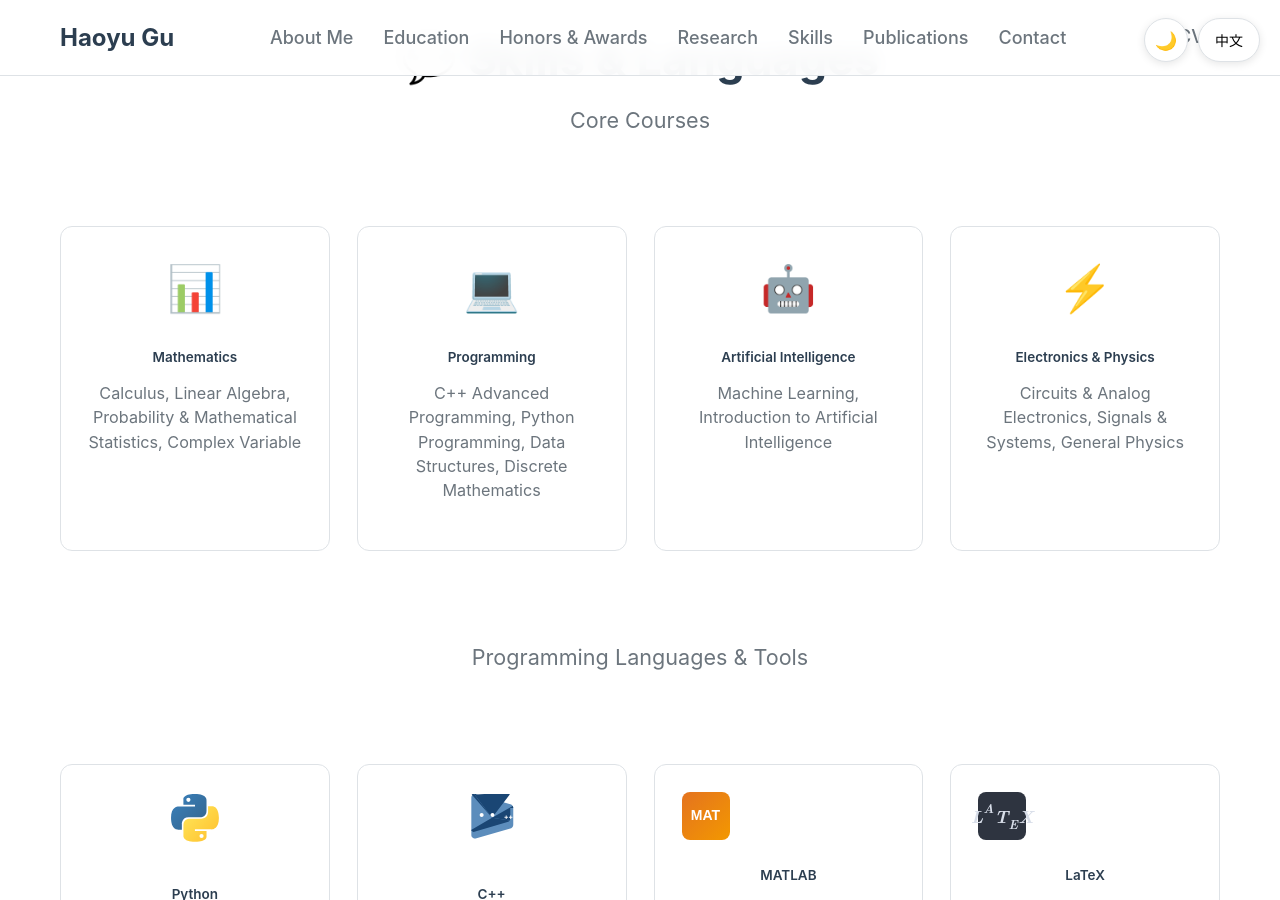
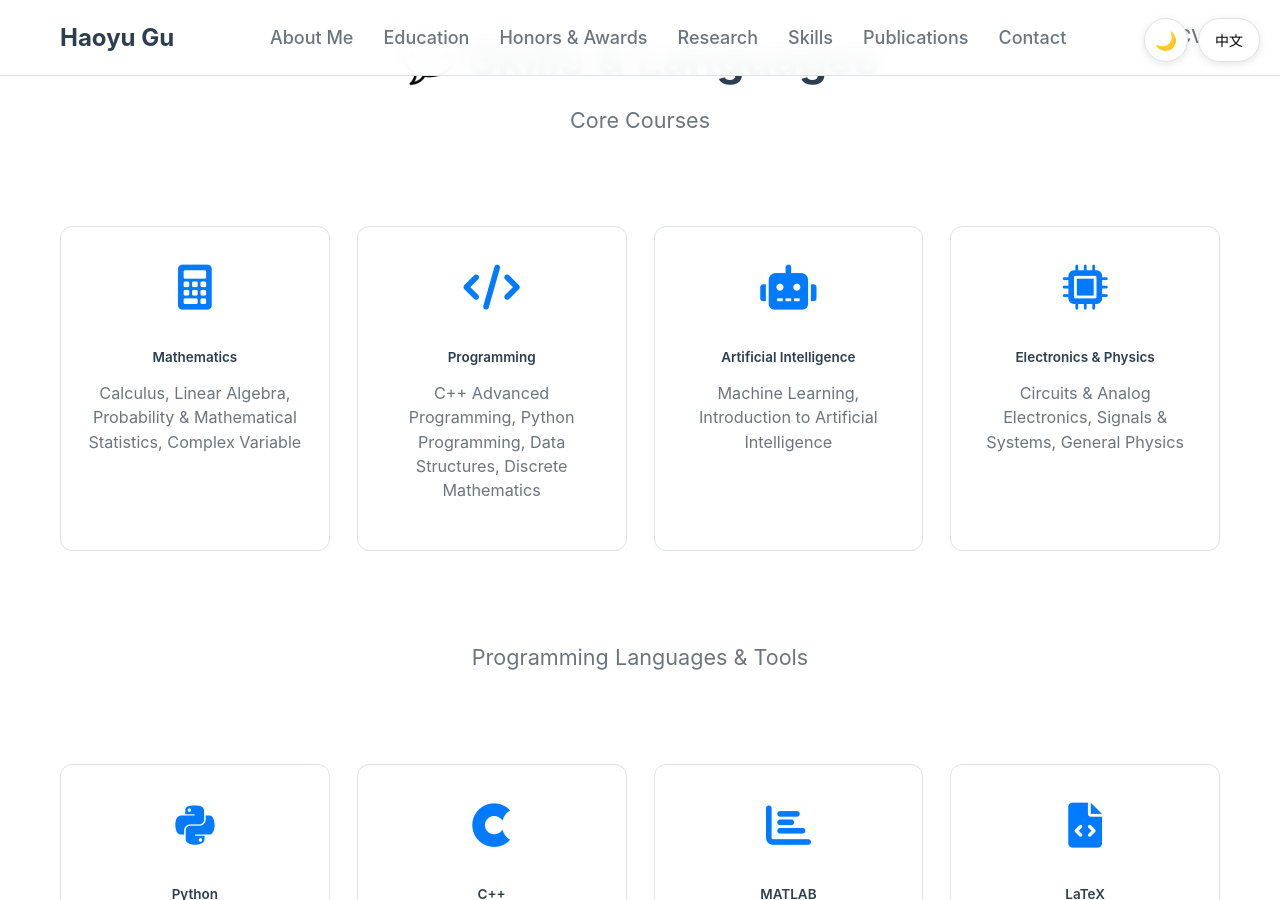
Before and after one commit to Haoyu-Gu/haoyu-gu.github.io, a Jekyll site: the page built from index.html, in a window 1280 px wide and 900 px high, scrolled down 7093 px. Built offline with Jekyll 4.4.1, drawn with Linux system fonts in a browser that asks for light colours.

Commit message:
Replace emoji icons with professional Font Awesome icons in skills section

```diff
--- a/_includes/head/custom.html
+++ b/_includes/head/custom.html
@@ -12,6 +12,8 @@
 <meta name="theme-color" content="#ffffff"/>
 <link rel="stylesheet" href="{{ base_path }}/assets/css/academicons.css"/>
 
+<!-- Font Awesome -->
+<link rel="stylesheet" href="https://cdnjs.cloudflare.com/ajax/libs/font-awesome/6.0.0/css/all.min.css"/>
 
 <!-- Support for MatJax -->
 <script src="https://cdnjs.cloudflare.com/polyfill/v3/polyfill.min.js?features=es6"></script>
--- a/index.html
+++ b/index.html
@@ -206,104 +206,60 @@ title: "Haoyu Gu - Personal Portfolio"
   <div class="section-subtitle" data-lang='{"en": "Core Courses", "zh": "核心课程"}'>📘 Core Courses</div>
   <div class="skills-grid">
     <div class="skill-item">
-      <div class="skill-icon">📊</div>
+      <div class="skill-icon"><i class="fas fa-calculator"></i></div>
       <h4 class="skill-name" data-lang='{"en": "Mathematics", "zh": "数学"}'>Mathematics</h4>
       <p class="skill-level" data-lang='{"en": "Calculus, Linear Algebra, Probability & Mathematical Statistics, Complex Variable", "zh": "微积分、线性代数、概率论与数理统计、复变函数"}'>Calculus, Linear Algebra, Probability & Mathematical Statistics, Complex Variable</p>
     </div>
     <div class="skill-item">
-      <div class="skill-icon">💻</div>
+      <div class="skill-icon"><i class="fas fa-code"></i></div>
       <h4 class="skill-name" data-lang='{"en": "Programming", "zh": "编程"}'>Programming</h4>
       <p class="skill-level" data-lang='{"en": "C++ Advanced Programming, Python Programming, Data Structures, Discrete Mathematics", "zh": "C++高级编程、Python编程、数据结构、离散数学"}'>C++ Advanced Programming, Python Programming, Data Structures, Discrete Mathematics</p>
     </div>
     <div class="skill-item">
-      <div class="skill-icon">🤖</div>
+      <div class="skill-icon"><i class="fas fa-robot"></i></div>
       <h4 class="skill-name" data-lang='{"en": "Artificial Intelligence", "zh": "人工智能"}'>Artificial Intelligence</h4>
       <p class="skill-level" data-lang='{"en": "Machine Learning, Introduction to Artificial Intelligence", "zh": "机器学习、人工智能导论"}'>Machine Learning, Introduction to Artificial Intelligence</p>
     </div>
     <div class="skill-item">
-      <div class="skill-icon">⚡</div>
+      <div class="skill-icon"><i class="fas fa-microchip"></i></div>
       <h4 class="skill-name" data-lang='{"en": "Electronics & Physics", "zh": "电子学与物理"}'>Electronics & Physics</h4>
       <p class="skill-level" data-lang='{"en": "Circuits & Analog Electronics, Signals & Systems, General Physics", "zh": "电路与模拟电子学、信号与系统、普通物理"}'>Circuits & Analog Electronics, Signals & Systems, General Physics</p>
     </div>
   </div>
 
-  <div class="section-subtitle" data-lang='{"en": "Programming Languages & Tools", "zh": "编程语言与工具"}' style="margin-top: 3rem;"><i class="fas fa-tools"></i> Programming Languages & Tools</div>
+  <div class="section-subtitle" data-lang='{"en": "Programming Languages & Tools", "zh": "编程语言与工具"}' style="margin-top: 3rem;">🛠️ Programming Languages & Tools</div>
   <div class="skills-grid">
     <div class="skill-item">
-      <div class="skill-icon">
-        <svg width="48" height="48" viewBox="0 0 256 255" xmlns="http://www.w3.org/2000/svg">
-          <defs>
-            <linearGradient x1="12.959%" y1="12.039%" x2="79.639%" y2="78.201%" id="a">
-              <stop stop-color="#387EB8" offset="0%"/>
-              <stop stop-color="#366994" offset="100%"/>
-            </linearGradient>
-            <linearGradient x1="19.128%" y1="20.579%" x2="90.742%" y2="88.429%" id="b">
-              <stop stop-color="#FFE052" offset="0%"/>
-              <stop stop-color="#FFC331" offset="100%"/>
-            </linearGradient>
-          </defs>
-          <path d="M126.916.072c-64.832 0-60.784 28.115-60.784 28.115l.072 29.128h61.868v8.745H41.631S.145 61.355.145 126.77c0 65.417 36.21 63.097 36.21 63.097h21.61v-30.356s-1.165-36.21 35.632-36.21h61.362s34.475.557 34.475-33.319V33.97S194.67.072 126.916.072zM92.802 19.66a11.12 11.12 0 0 1 11.13 11.13 11.12 11.12 0 0 1-11.13 11.13 11.12 11.12 0 0 1-11.13-11.13 11.12 11.12 0 0 1 11.13-11.13z" fill="url(#a)"/>
-          <path d="M128.757 254.126c64.832 0 60.784-28.115 60.784-28.115l-.072-29.127H127.6v-8.745h86.441s41.486 4.705 41.486-60.712c0-65.416-36.21-63.096-36.21-63.096h-21.61v30.355s1.165 36.21-35.632 36.21h-61.362s-34.475-.557-34.475 33.32v56.013s-5.235 33.897 62.518 33.897zm34.114-19.586a11.12 11.12 0 0 1-11.13-11.13 11.12 11.12 0 0 1 11.13-11.131 11.12 11.12 0 0 1 11.13 11.13 11.12 11.12 0 0 1-11.13 11.13z" fill="url(#b)"/>
-        </svg>
-      </div>
+      <div class="skill-icon"><i class="fab fa-python"></i></div>
       <h4 class="skill-name" data-lang='{"en": "Python", "zh": "Python"}'>Python</h4>
       <p class="skill-level" data-lang='{"en": "Advanced", "zh": "高级"}'>Advanced</p>
     </div>
     <div class="skill-item">
-      <div class="skill-icon">
-        <svg width="48" height="48" viewBox="0 0 256 288" xmlns="http://www.w3.org/2000/svg">
-          <path d="M255.569 84.72c-.002-4.83-1.035-9.098-3.124-12.761-2.052-3.602-5.125-6.621-9.247-9.008L34.898 2.266C30.732.078 26.108-0.548 21.321 0.598c-4.781 1.142-8.853 3.63-12.152 7.361-3.308 3.741-5.185 8.169-5.185 12.761v226.318c0 4.724 1.869 9.169 5.185 12.761 3.299 3.731 7.37 6.22 12.152 7.361 4.787 1.146 9.411.52 13.577-1.667l208.301-60.685c4.122-2.388 7.195-5.406 9.247-9.008 2.089-3.663 3.122-7.931 3.124-12.761V84.72z" fill="#5C8DBC"/>
-          <path d="M128.182 143.241L2.988 215.593c.667 2.014 1.665 3.916 3.011 5.615 2.749 3.473 6.819 5.82 11.442 6.615l208.301-60.684c3.828-2.217 6.82-5.102 8.747-8.378L128.182 143.241z" fill="#1A4674"/>
-          <path d="M255.569 84.72c-.002-4.83-1.035-9.098-3.124-12.761L128.182 143.241l106.327 15.52c2.052-3.663 3.124-7.931 3.124-12.761V84.72h-.064z" fill="#1A4674"/>
-          <path d="M128.182 143.241L21.321.598C16.108-.542 10.659.285 6.01 3.105L128.182 143.241z" fill="#1A4674"/>
-          <path d="M128.182 143.241L234.489 2.294c-2.075-3.648-5.125-6.621-9.247-9.028L34.898 2.266C30.732.078 26.108-.548 21.321 0.598L128.182 143.241z" fill="#1A4674"/>
-          <path d="M54.127 126.297c0-6.549 5.309-11.858 11.859-11.858s11.859 5.309 11.859 11.858-5.31 11.859-11.859 11.859-11.859-5.31-11.859-11.859zm64.947 0c0-6.549 5.309-11.858 11.859-11.858s11.859 5.309 11.859 11.858-5.31 11.859-11.859 11.859-11.859-5.31-11.859-11.859z" fill="#fff"/>
-          <text x="200" y="150" font-family="Arial Black, sans-serif" font-size="40" font-weight="bold" fill="#fff">++</text>
-        </svg>
-      </div>
+      <div class="skill-icon"><i class="fab fa-cuttlefish"></i></div>
       <h4 class="skill-name" data-lang='{"en": "C++", "zh": "C++"}'>C++</h4>
       <p class="skill-level" data-lang='{"en": "Advanced", "zh": "高级"}'>Advanced</p>
     </div>
     <div class="skill-item">
-      <div class="skill-icon">
-        <div style="width: 48px; height: 48px; background: linear-gradient(135deg, #E4731F 0%, #F39800 100%); border-radius: 8px; display: flex; align-items: center; justify-content: center; color: white; font-weight: bold; font-size: 14px; font-family: Arial, sans-serif;">MAT</div>
-      </div>
+      <div class="skill-icon"><i class="fas fa-chart-bar"></i></div>
       <h4 class="skill-name" data-lang='{"en": "MATLAB", "zh": "MATLAB"}'>MATLAB</h4>
       <p class="skill-level" data-lang='{"en": "Intermediate", "zh": "中级"}'>Intermediate</p>
     </div>
     <div class="skill-item">
-      <div class="skill-icon">
-        <div style="width: 48px; height: 48px; display: flex; align-items: center; justify-content: center; background: #2E3440; border-radius: 8px;">
-          <span style="font-family: 'Computer Modern', 'Latin Modern Roman', serif; font-style: italic; font-size: 18px; color: #D8DEE9; font-weight: bold;">L<sup style="font-size: 0.7em; vertical-align: 0.3em;">A</sup>T<sub style="font-size: 0.7em; vertical-align: -0.2em;">E</sub>X</span>
-        </div>
-      </div>
+      <div class="skill-icon"><i class="fas fa-file-code"></i></div>
       <h4 class="skill-name" data-lang='{"en": "LaTeX", "zh": "LaTeX"}'>LaTeX</h4>
       <p class="skill-level" data-lang='{"en": "Advanced", "zh": "高级"}'>Advanced</p>
     </div>
   </div>
 
-  <div class="section-subtitle" data-lang='{"en": "Languages", "zh": "语言能力"}' style="margin-top: 3rem;"><i class="fas fa-globe"></i> Languages</div>
+  <div class="section-subtitle" data-lang='{"en": "Languages", "zh": "语言能力"}' style="margin-top: 3rem;">🌐 Languages</div>
   <div class="skills-grid">
     <div class="skill-item">
-      <div class="skill-icon">
-        <div style="width: 48px; height: 48px; background: linear-gradient(to right, #012169 33%, #FFFFFF 33%, #FFFFFF 66%, #C8102E 66%); border-radius: 8px; display: flex; align-items: center; justify-content: center; position: relative; overflow: hidden;">
-          <div style="position: absolute; top: 0; left: 0; right: 66.66%; bottom: 0; background: #012169;"></div>
-          <div style="position: absolute; top: 0; left: 33.33%; right: 33.33%; bottom: 0; background: #FFFFFF;"></div>
-          <div style="position: absolute; top: 0; left: 66.66%; right: 0; bottom: 0; background: #C8102E;"></div>
-          <span style="position: relative; z-index: 1; font-size: 16px; font-weight: bold; color: #FFFFFF; text-shadow: 1px 1px 2px rgba(0,0,0,0.7);">EN</span>
-        </div>
-      </div>
+      <div class="skill-icon">🇺🇸</div>
       <h4 class="skill-name" data-lang='{"en": "English", "zh": "英语"}'>English</h4>
       <p class="skill-level">CET-4, CET-6</p>
     </div>
     <div class="skill-item">
-      <div class="skill-icon">
-        <div style="width: 48px; height: 48px; background: linear-gradient(to bottom, #DE2910 50%, #FFDE00 50%); border-radius: 8px; display: flex; align-items: center; justify-content: center; position: relative;">
-          <div style="position: absolute; top: 0; left: 0; right: 0; bottom: 50%; background: #DE2910;"></div>
-          <div style="position: absolute; top: 50%; left: 0; right: 0; bottom: 0; background: #FFDE00;"></div>
-          <span style="position: relative; z-index: 1; font-size: 18px; font-weight: bold; color: #FFFFFF; text-shadow: 1px 1px 2px rgba(0,0,0,0.8);">中</span>
-        </div>
-      </div>
+      <div class="skill-icon">🇨🇳</div>
       <h4 class="skill-name" data-lang='{"en": "Chinese", "zh": "中文"}'>Chinese</h4>
       <p class="skill-level" data-lang='{"en": "Native", "zh": "母语"}'>Native</p>
     </div>
```
Also changed, not shown: 1 other file.
